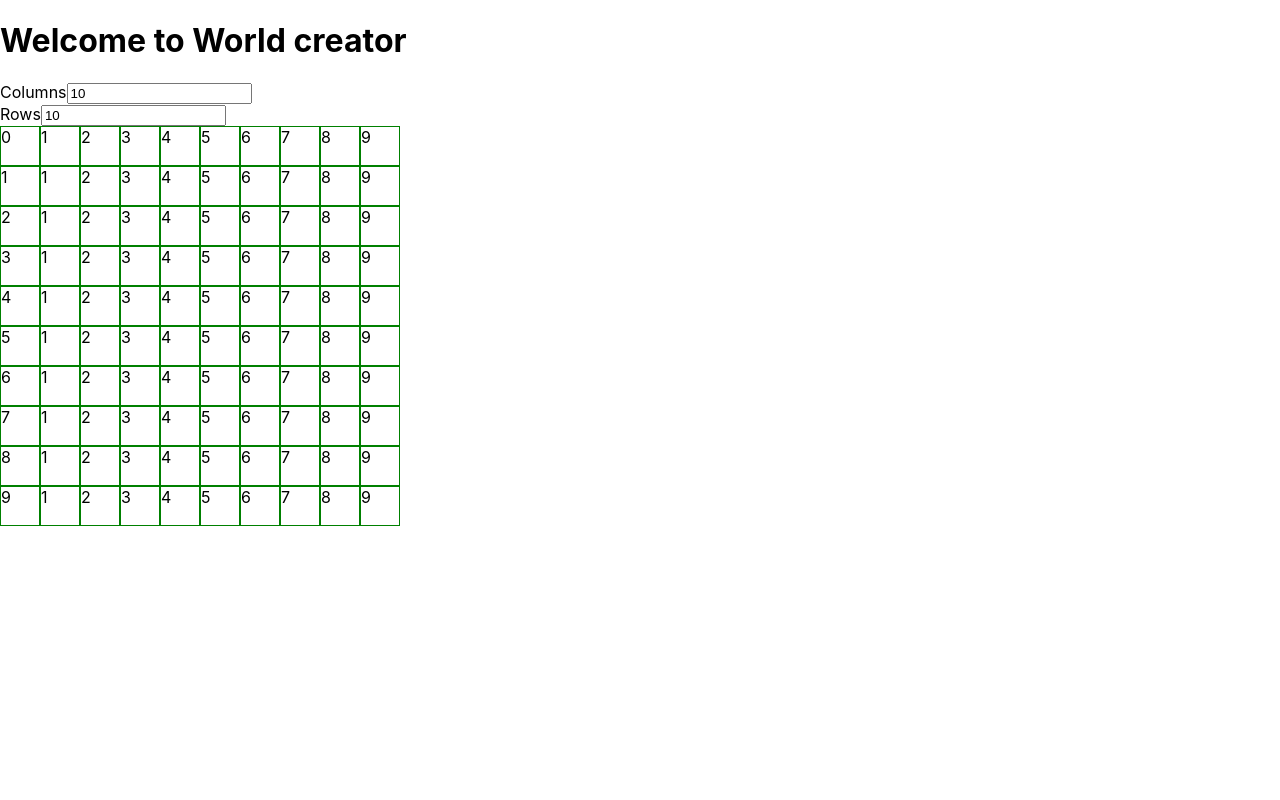
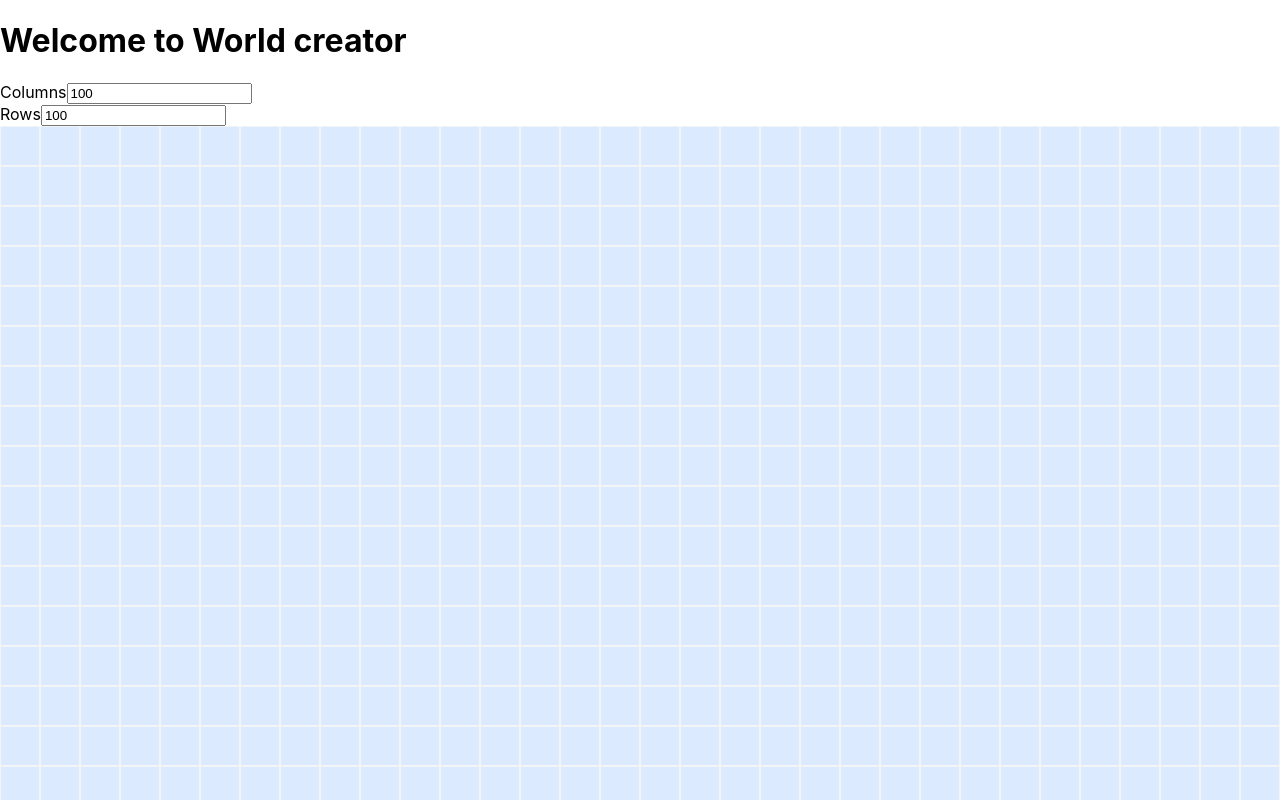
Before and after one commit to manduks/world-creator, a Next.js app: page / in a window 1280 px wide. Shown: the top 800 px of the page. Built offline with nearby package versions, Linux system fonts and the light colour scheme.

Commit message:
Added click logic and initial colors, added memory to save in cache the status of the world

```diff
--- a/pages/index.js
+++ b/pages/index.js
@@ -1,9 +1,11 @@
 import * as React from 'react';
 import Head from 'next/head';
 import { Grid, AutoSizer } from 'react-virtualized';
-const boardSize = 10;
-const pixel= 40;
+const boardSize = 100;
+const pixel = 40;
 const preRender = 50;
+const world = {};
+const blue = '#DBEAFE';
 
 function Input({
   label,
@@ -27,22 +29,30 @@ function Input({
     </div>
     )
 }
+const colors = ['#DBEAFE', '#34D399', '#78350F'];
 
-function cellRenderer({columnIndex, key, rowIndex, style}) {
-  const label = columnIndex === 0 ?  rowIndex : columnIndex;
+function Cell({columnIndex, rowIndex, style}) {
+  // const label = columnIndex === 0 ?  rowIndex : columnIndex;
+  const memPosition = `${columnIndex}_${rowIndex}`;
+  const [color, setColor] = React.useState(world[memPosition] || 0);
+
   style = {
     ...style,
-    border: '1px solid green',
+    border: '1px solid #F3F4F6',
+    backgroundColor: colors[color],
   };
+
   return (
-    <div key={key} style={style} onClick={()=>alert(rowIndex)}>
-      {label}
-    </div>
+    <div style={style} onClick={()=>{
+      const newValue = 1 - color;
+      setColor(newValue);
+      world[memPosition] = newValue;
+    }}></div>
   );
 }
 
-function noContentRenderer() {
-  return <div className={styles.noCells}></div>;
+function cellRenderer({columnIndex, key, rowIndex, style}) {
+  return <Cell key={key} style={style} columnIndex={columnIndex} rowIndex={rowIndex} style={style}/>
 }
 
 
```
